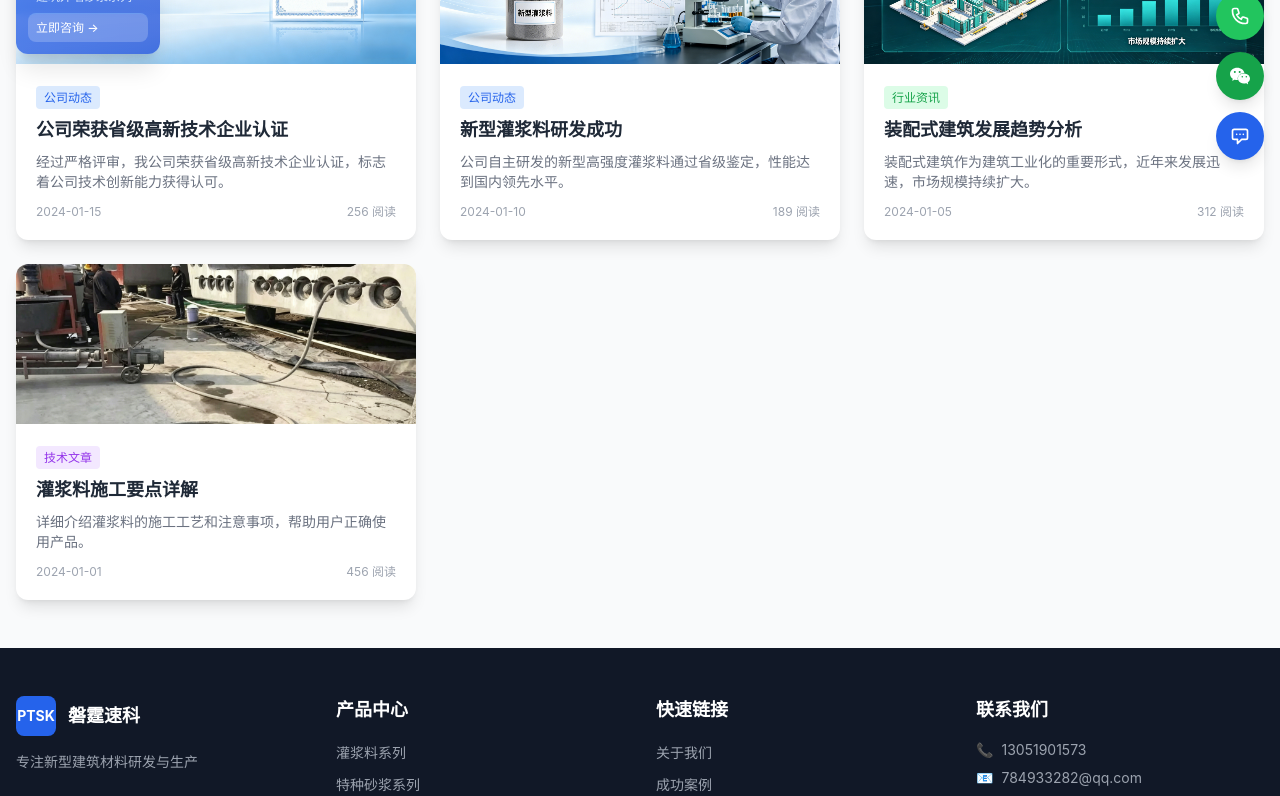
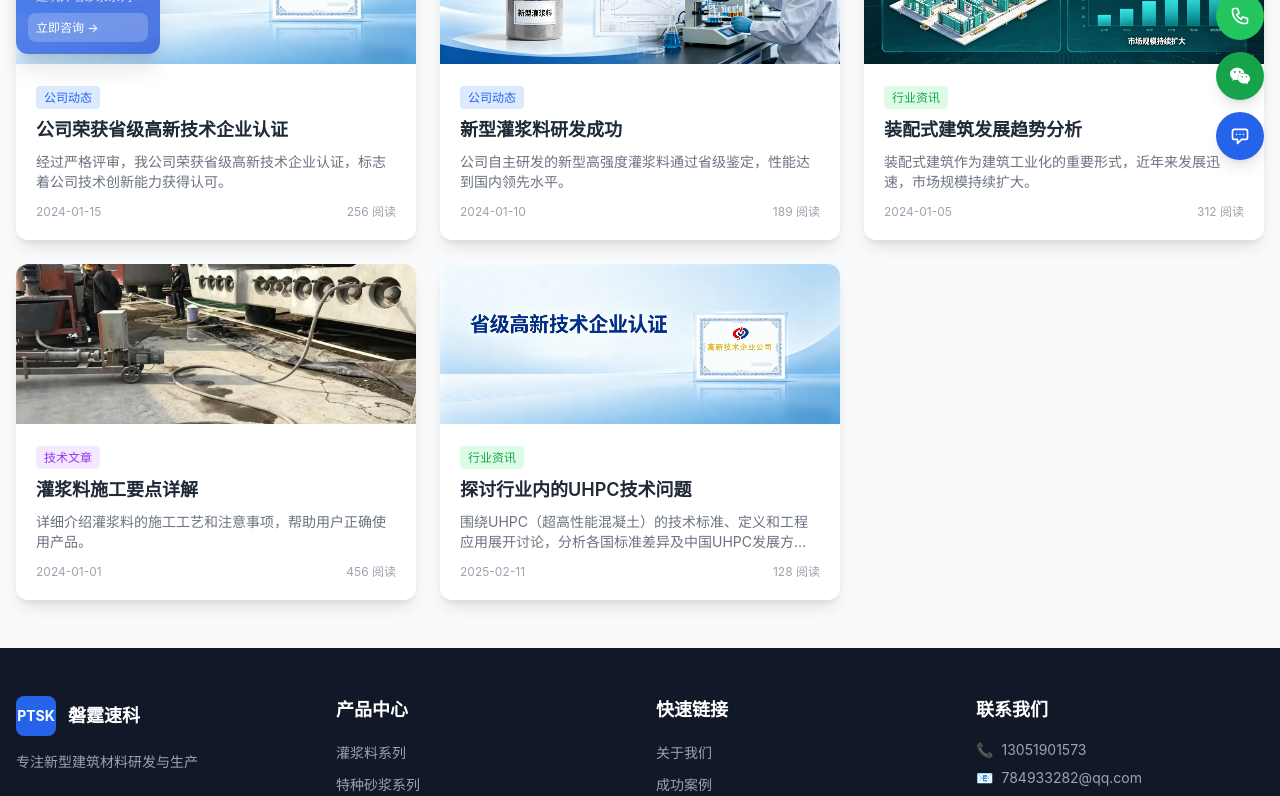
Before and after one commit to demperor888-ai/panting, a Next.js app: page /news in a window 1280 px wide. Shown: the part 544-1340 px from the top of the page. Built offline with nearby package versions, Linux system fonts and the light colour scheme.

Commit message:
新增行业资讯：探讨UHPC技术问题

```diff
--- a/src/data/siteData.ts
+++ b/src/data/siteData.ts
@@ -442,6 +442,16 @@ export const initialNews: News[] = [
     date: '2024-01-01',
     views: 456
   },
+  {
+    id: 'n5',
+    title: '探讨行业内的UHPC技术问题',
+    category: '行业资讯',
+    summary: '围绕UHPC（超高性能混凝土）的技术标准、定义和工程应用展开讨论，分析各国标准差异及中国UHPC发展方向。',
+    content: 'UHPC（超高性能混凝土）作为新型建筑材料，各国标准不一。法国AFGC指南和日本JSCE指南要求最低抗压强度150MPa，瑞士和美国标准定为120MPa。中国GB/T 31387-2015将最低强度定为100MPa。学术界对UHPC定义存在两种观点——一种认为它仍是混凝土，另一种认为它是不同于传统混凝土的水泥基材料。相比普通高性能混凝土，UHPC具有更好的抗压、抗拉强度和耐久性。钢-UHPC组合结构是创新方向之一，中国微细钢纤维价格较低有利于推广，但材料应用也存在技术和责任上的畏难情绪。',
+    image: '/images/news/gxjsqy.jpg',
+    date: '2025-02-11',
+    views: 128
+  },
 ];
 
 export const initialCases: Case[] = [
```
